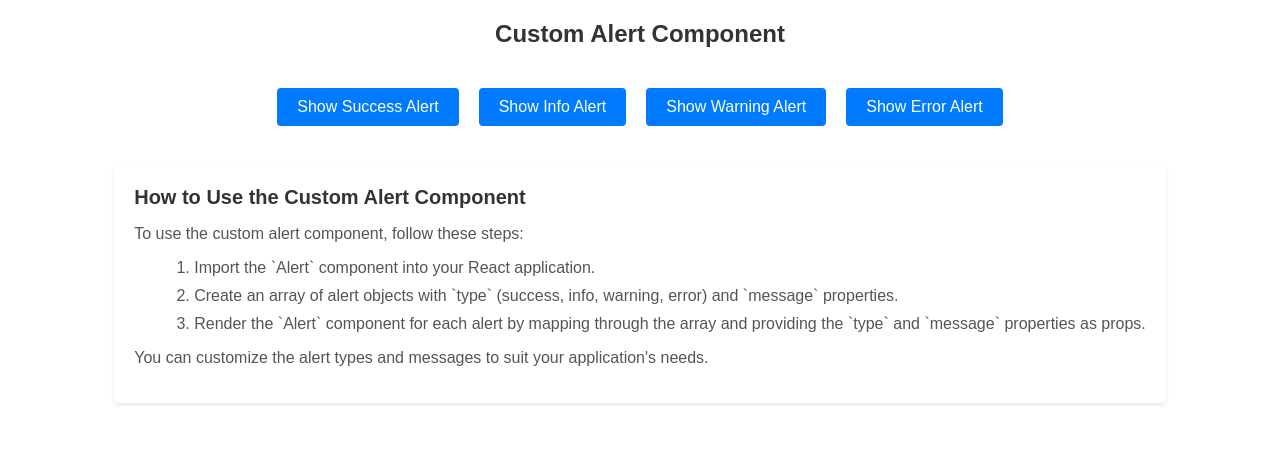
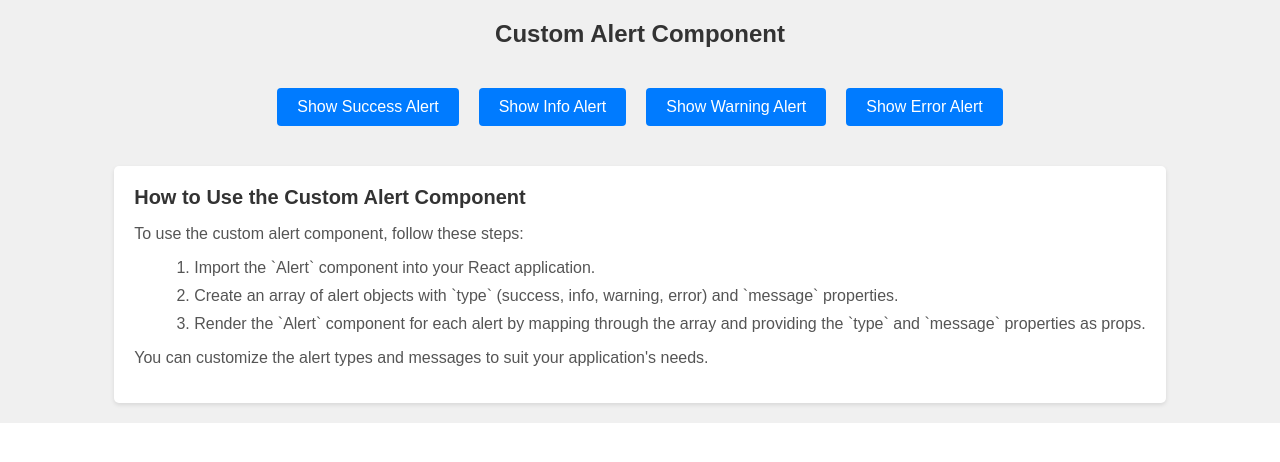
Before and after one commit to tonywatterslp/lp-app, a React (Create React App) app: page / in a window 1280 px wide. Shown: the top 462 px of the page. Built offline with nearby package versions, Linux system fonts and the light colour scheme.

Commit message:
change color background

```diff
--- a/src/index.css
+++ b/src/index.css
@@ -20,7 +20,7 @@ code {
   font-family: Arial, sans-serif;
   margin: 0;
   padding: 0;
-  /* background-color: #f0f0f0; */
+  background-color: #f0f0f0;
   display: flex;
   flex-direction: column;
   align-items: center;
```
